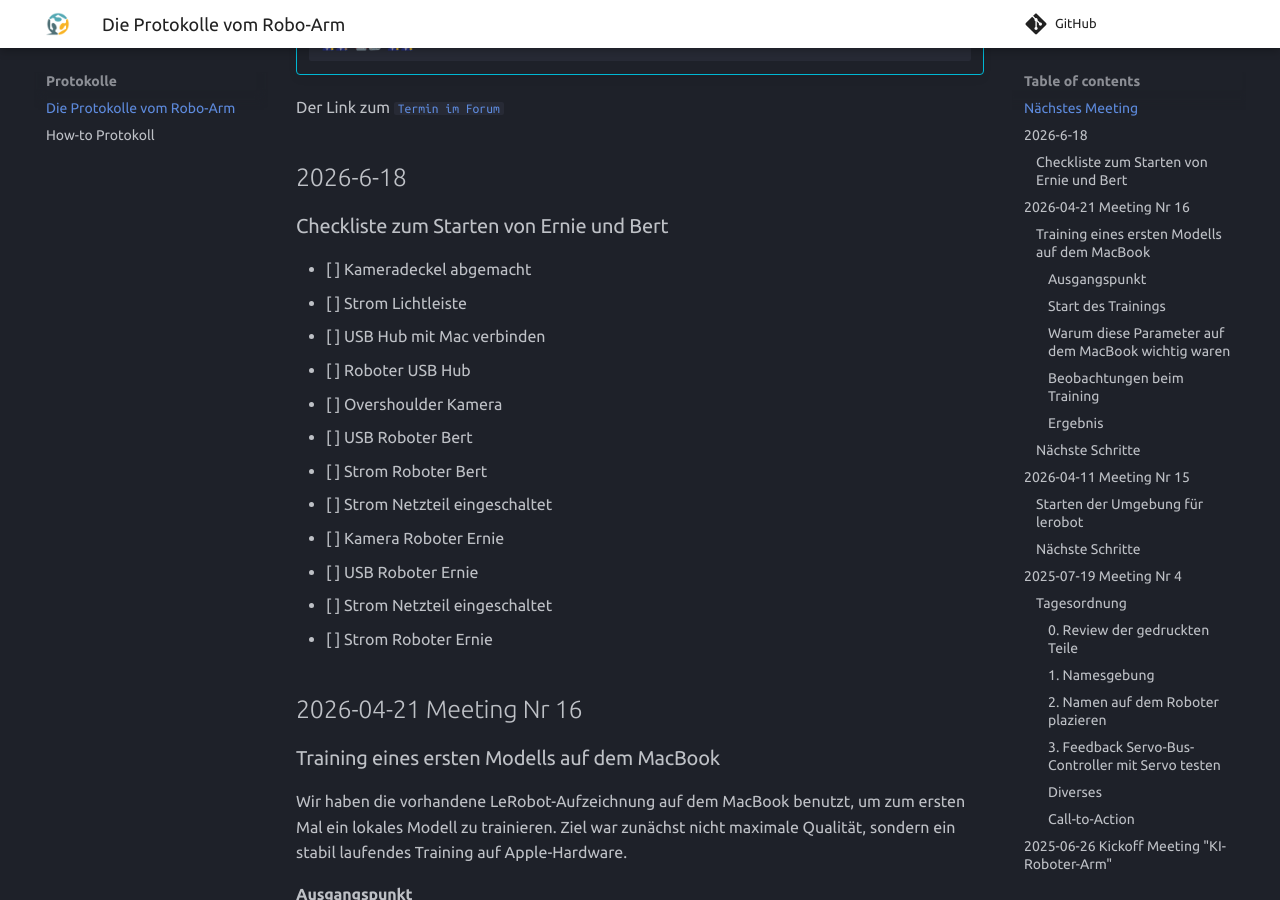
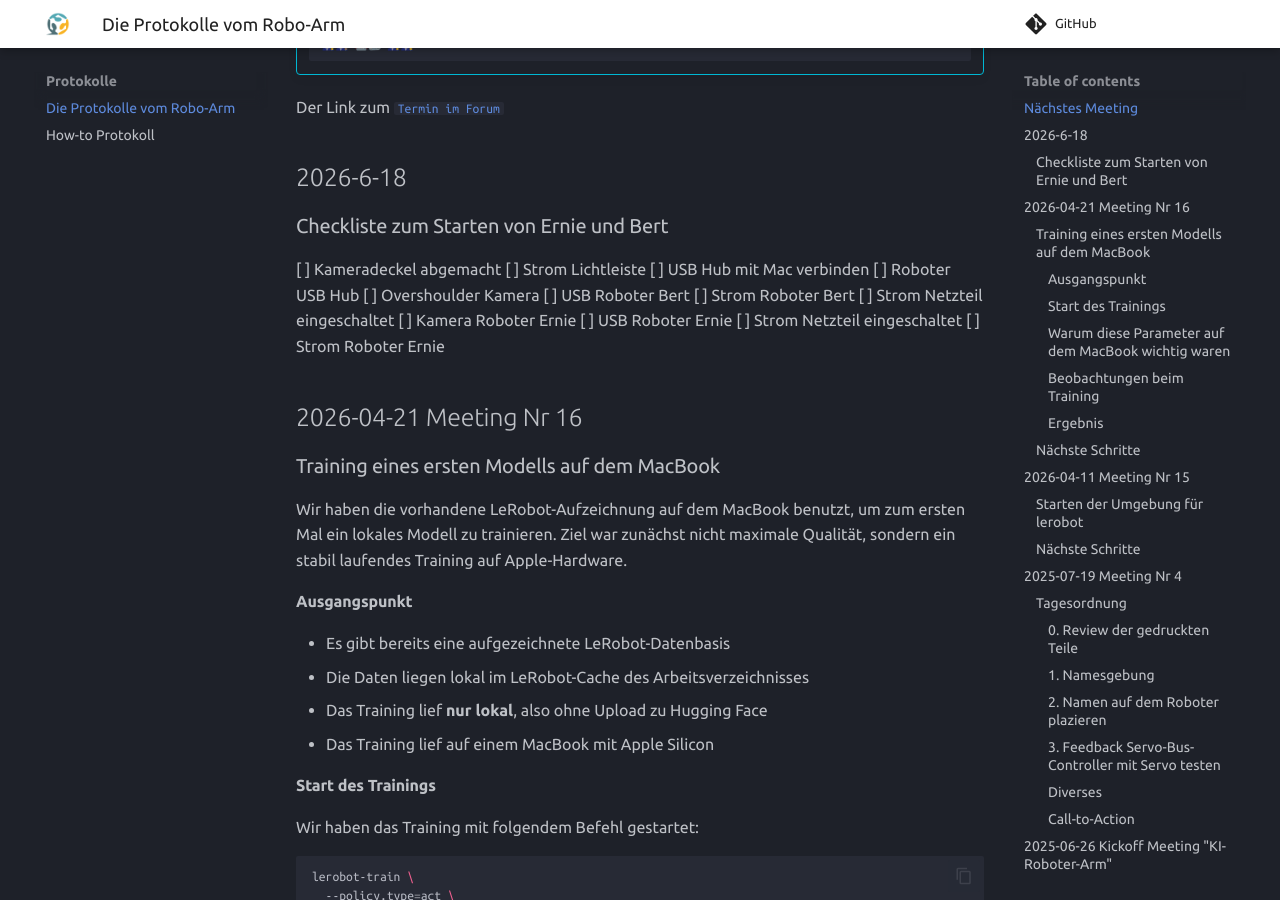
Before and after one commit to garagelab-dus/protolab-robo-docs, an MkDocs documentation site: the page built from docs/Protokolle/Backlog.md, in a window 1280 px wide and 900 px high, scrolled down 384 px. Built offline with MkDocs 1.6.1 and Material for MkDocs 9.7.7, drawn with Linux system fonts in a browser that asks for light colours; comment, search, counter and statistics services are not loaded.

```diff
--- a/docs/Protokolle/Backlog.md
+++ b/docs/Protokolle/Backlog.md
@@ -18,18 +18,18 @@ Der Link zum [`Termin im Forum`](https://forum.garage-lab.de/t/roboterarm-worksh
 ## 2026-6-18
 ### Checkliste zum Starten von Ernie und Bert
 
-- [ ] Kameradeckel abgemacht
-- [ ] Strom Lichtleiste
-- [ ] USB Hub mit Mac verbinden
-- [ ] Roboter USB Hub
-- [ ] Overshoulder Kamera
-- [ ] USB Roboter Bert
-- [ ] Strom Roboter Bert
-- [ ] Strom Netzteil eingeschaltet
-- [ ] Kamera Roboter Ernie
-- [ ] USB Roboter Ernie
-- [ ] Strom Netzteil eingeschaltet
-- [ ] Strom Roboter Ernie
+[ ] Kameradeckel abgemacht
+[ ] Strom Lichtleiste
+[ ] USB Hub mit Mac verbinden
+[ ] Roboter USB Hub
+[ ] Overshoulder Kamera
+[ ] USB Roboter Bert
+[ ] Strom Roboter Bert
+[ ] Strom Netzteil eingeschaltet
+[ ] Kamera Roboter Ernie
+[ ] USB Roboter Ernie
+[ ] Strom Netzteil eingeschaltet
+[ ] Strom Roboter Ernie
 
 ## 2026-04-21 Meeting Nr 16
 ### Training eines ersten Modells auf dem MacBook
```
